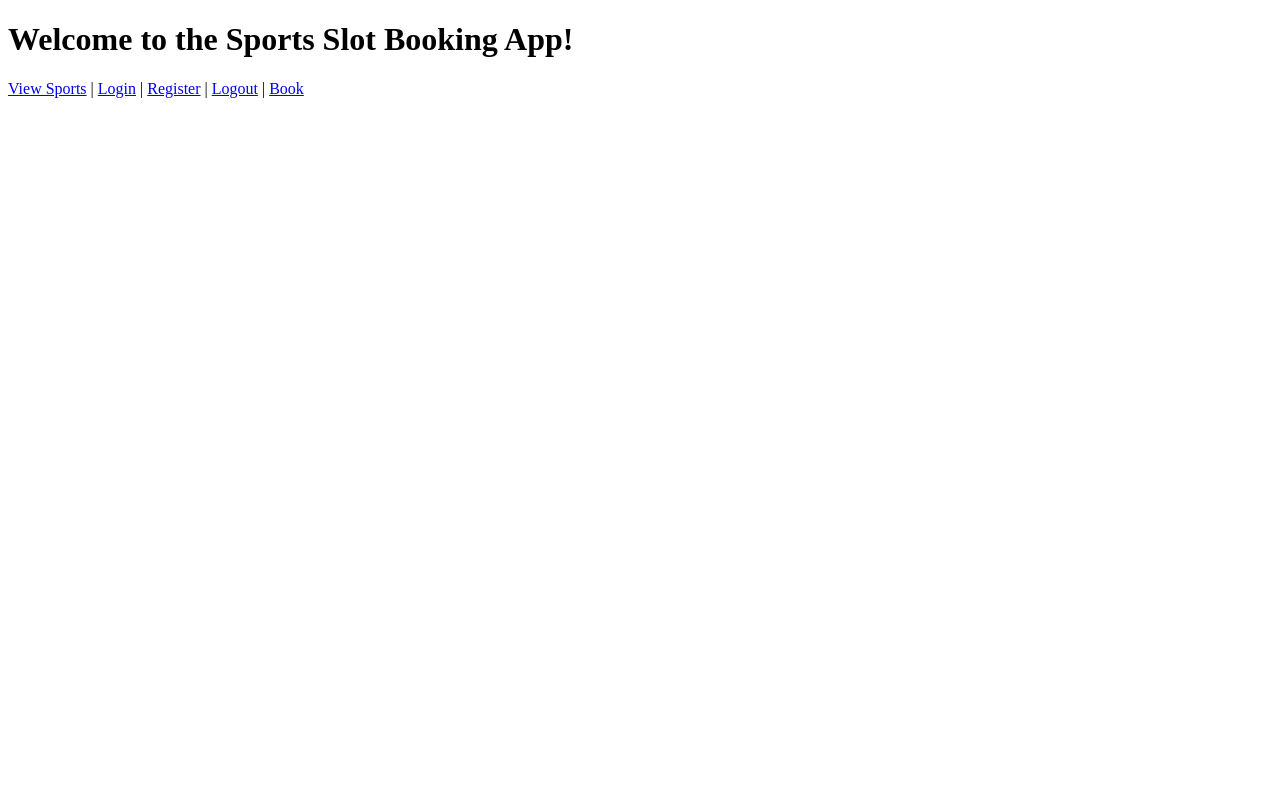
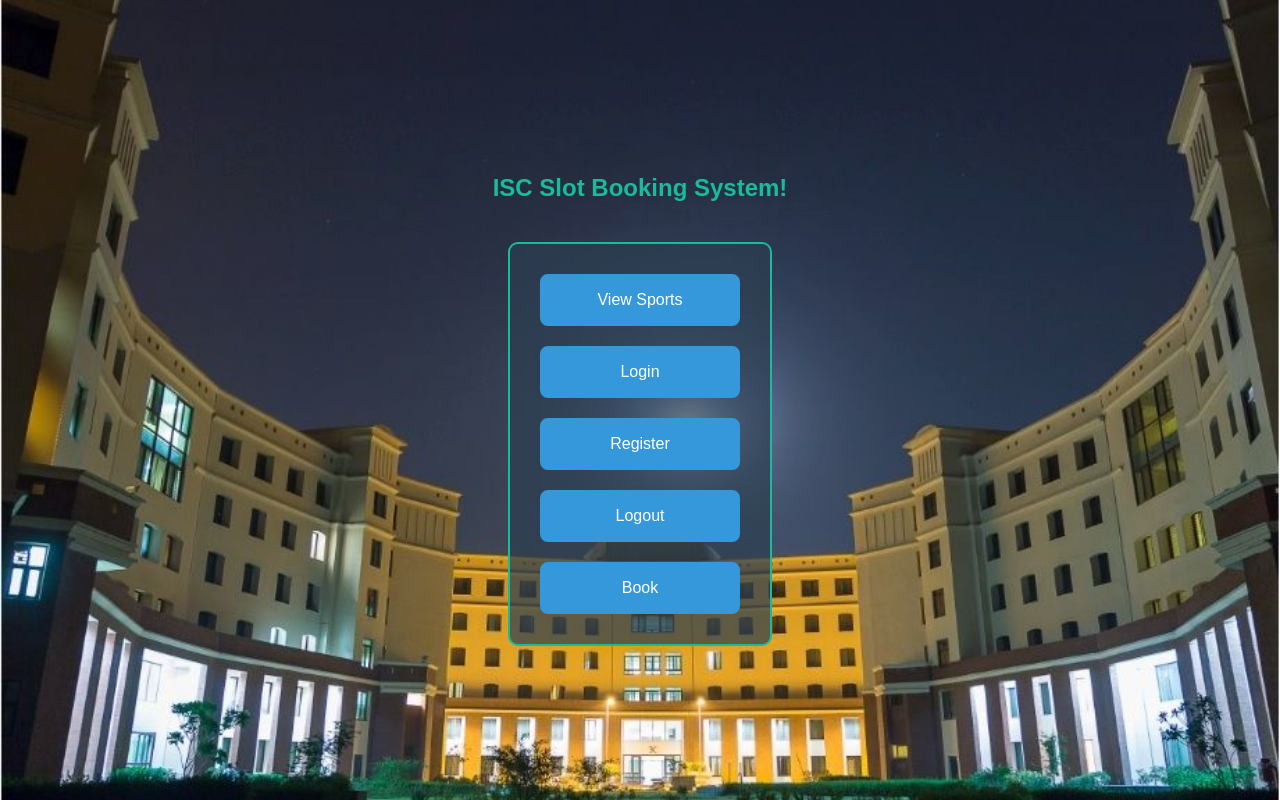
Before and after one commit to naman5harma/sports_slot_booking, a Flask app: page / in a window 1280 px wide. Run offline with Flask 3, Linux system fonts and the light colour scheme; some libraries are stand-ins or nearby versions.

Commit message:
Update index.html

```diff
--- a/templates/index.html
+++ b/templates/index.html
@@ -1,14 +1,78 @@
 <!DOCTYPE html>
-<html>
-<head>
-    <title>Home Page</title>
-</head>
-<body>
-    <h1>Welcome to the Sports Slot Booking App!</h1>
-    <a href="/sports">View Sports</a> |
-    <a href="/login">Login</a> |
-    <a href="/register">Register</a> |
-    <a href="/logout">Logout</a> |
-    <a href="/book">Book</a>
-</body>
+<html lang="en">
+  <head>
+    <meta charset="UTF-8" />
+    <meta name="viewport" content="width=device-width, initial-scale=1.0" />
+    <title>ISC Slot Booking System</title>
+    <style>
+      body {
+        display: flex;
+        flex-direction: column;
+        align-items: center;
+        justify-content: center;
+        height: 100vh;
+        margin: 0;
+        font-family: Arial, sans-serif;
+        color: #fff;
+        background-image: url("/static/snu-portal.jpg");
+        background-size: cover; /* Fit the image to cover the entire screen */
+        background-repeat: no-repeat; /* Prevent image from repeating */
+        background-position: center; /* Center the background image */
+      }
+
+      h2 {
+        text-align: center;
+        margin-top: 20px;
+        color: #18bc9c;
+      }
+
+      .takeaways {
+        display: flex;
+        flex-direction: column;
+        align-items: center;
+        justify-content: center;
+        padding: 20px;
+        border: 2px solid #18bc9c;
+        border-radius: 10px;
+        background-color: rgba(
+          44,
+          62,
+          80,
+          0.7
+        ); /* Background color for the box with some opacity */
+        margin-top: 20px;
+      }
+
+      .takeaway-button {
+        margin: 10px;
+        padding: 15px 30px;
+        font-size: 16px;
+        text-decoration: none;
+        color: #fff;
+        background-color: #3498db;
+        border: 2px solid #3498db;
+        border-radius: 8px;
+        width: 200px;
+        text-align: center;
+        cursor: pointer;
+        transition: background-color 0.3s, color 0.3s;
+        box-sizing: border-box;
+      }
+
+      .takeaway-button:hover {
+        background-color: #2980b9;
+        border-color: #2980b9;
+      }
+    </style>
+  </head>
+  <body>
+    <h2>ISC Slot Booking System!</h2>
+    <div class="takeaways">
+      <a href="/sports" class="takeaway-button">View Sports</a>
+      <a href="/login" class="takeaway-button">Login</a>
+      <a href="/register" class="takeaway-button">Register</a>
+      <a href="/logout" class="takeaway-button">Logout</a>
+      <a href="/book" class="takeaway-button">Book</a>
+    </div>
+  </body>
 </html>
```
